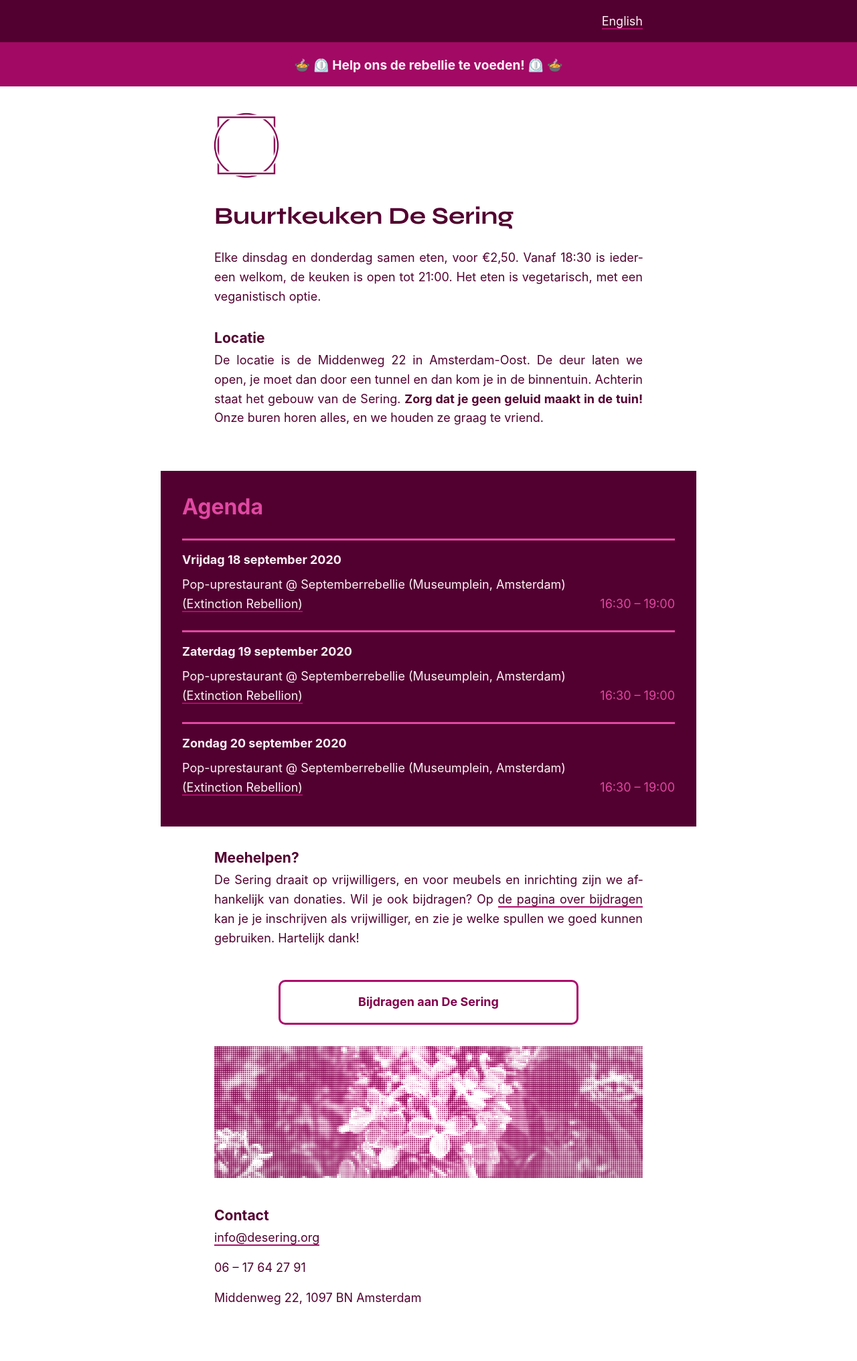
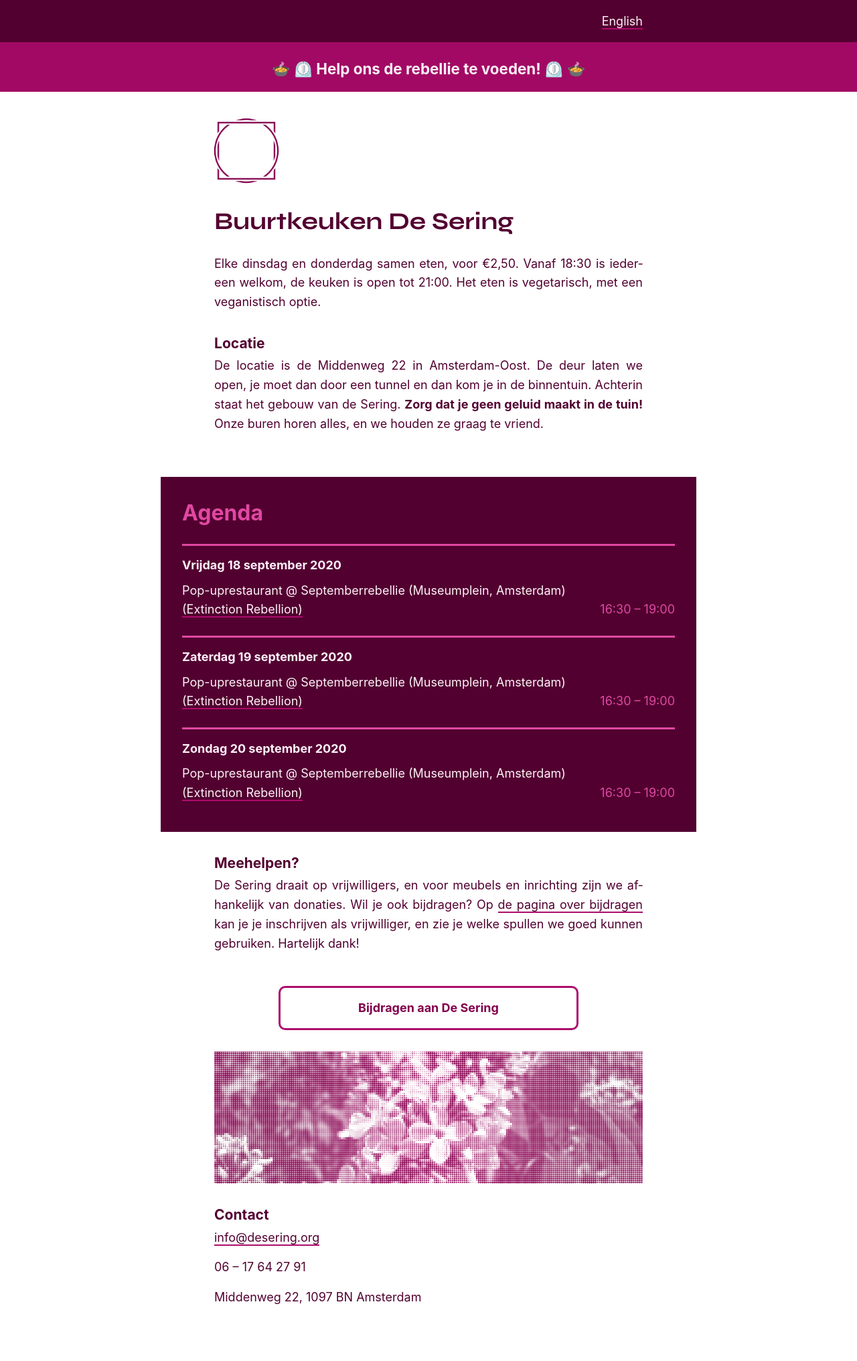
Before and after one commit to decoalitie/desering.org, a Jekyll site: the page built from index.md, in a window 1280 px wide. Shown: the whole page at 67% size. Built offline with Jekyll 4.4.1, drawn with Linux system fonts in a browser that asks for light colours; some web fonts are replaced.

Commit message:
Fine tune styling

```diff
--- a/css/style.css
+++ b/css/style.css
@@ -174,6 +174,8 @@
 
 img {
 	max-width: 100%;
+	margin: 2rem 0;
+	display: block;
 }
 img#logo {
 	margin-top: 2rem;
@@ -364,6 +366,6 @@
 	text-align: center;
 	margin-left: auto;
 	margin-right: auto;
-	font-size: 1.2rem;
+	font-size: 1.4rem;
 	font-weight: bold;
 }
```
